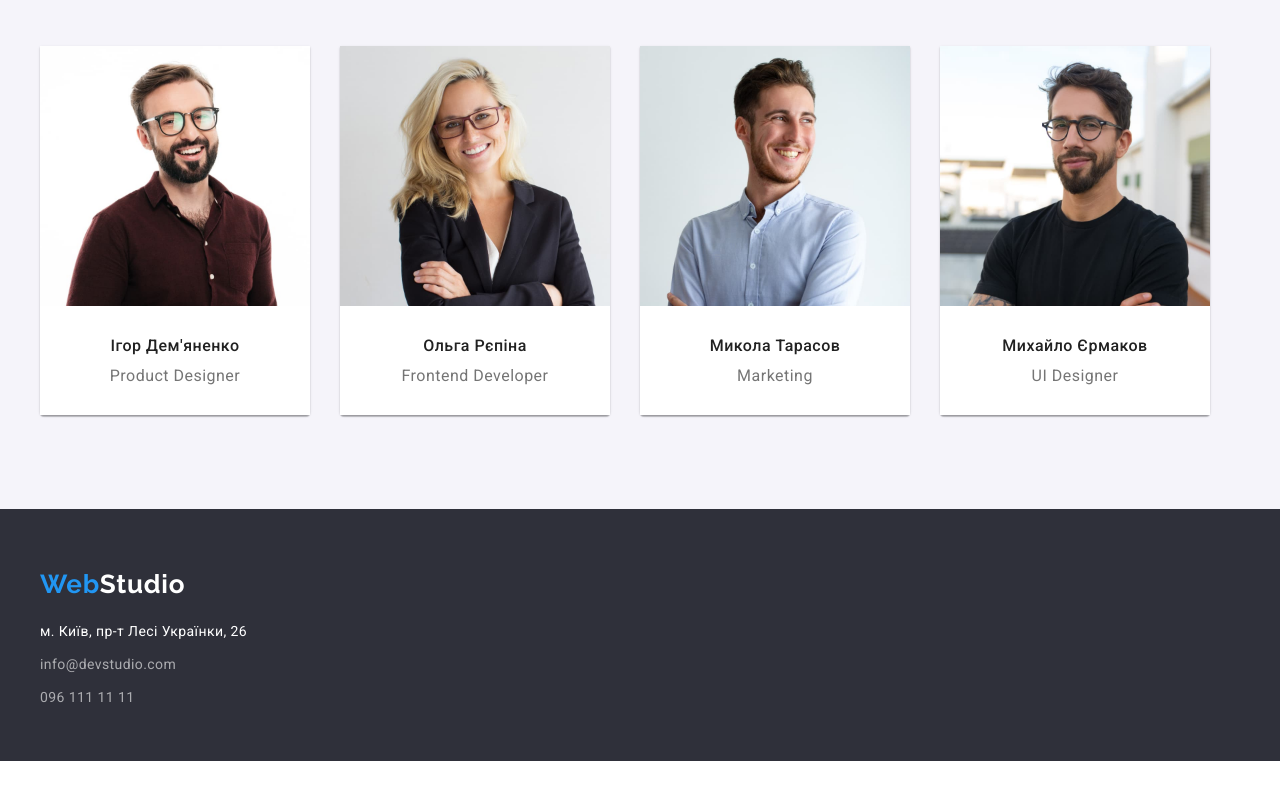
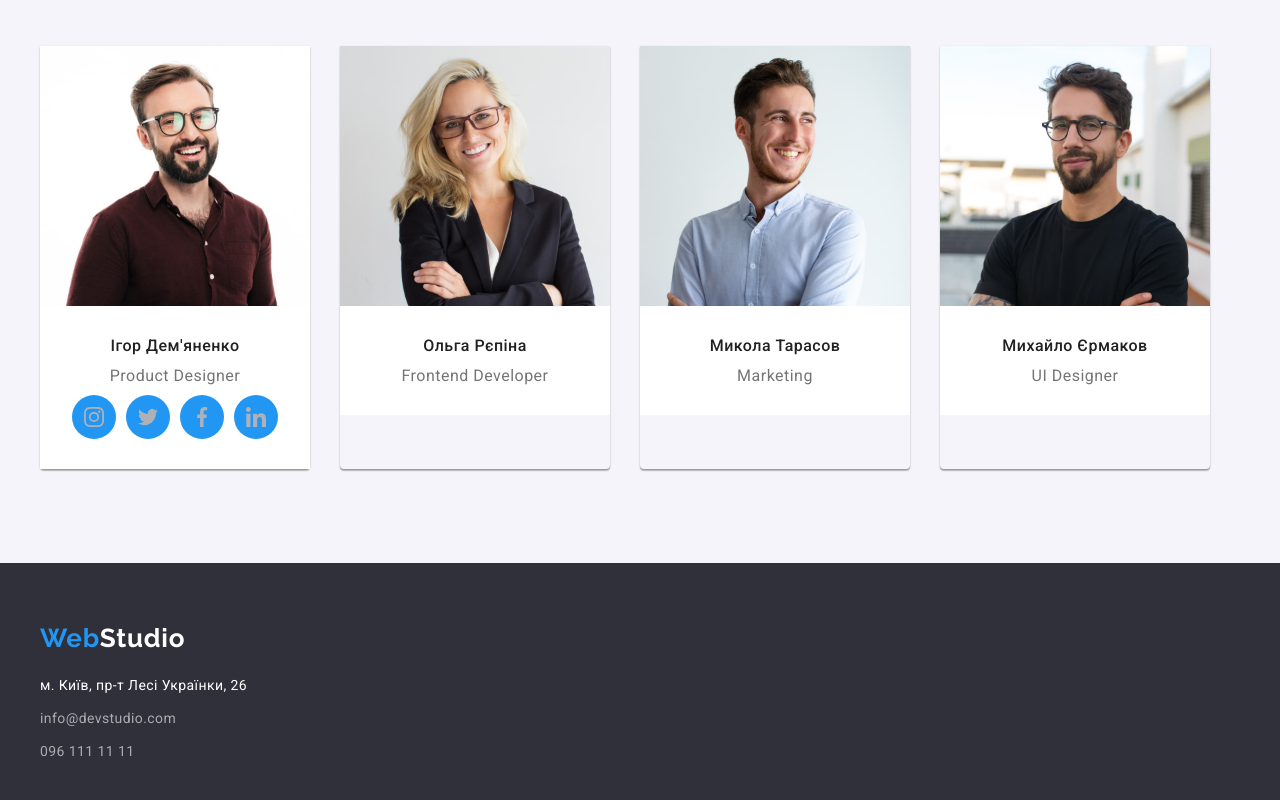
Before and after one commit to ladydg87ukr/goit-markup-hw-04, a plain HTML site: page index.html in a window 1280 px wide. Shown: the part 1742-2542 px from the top of the page. Before the commit the page ends 2503 px from the top, so only its background shows below. Drawn offline with nearby package versions, Linux system fonts and the light colour scheme.

Commit message:
Social Icons Blue Round

```diff
--- a/css/styles.css
+++ b/css/styles.css
@@ -265,6 +265,10 @@ body {
 
 /* Контактная информация */
 
+.header-contacts-icon {
+    margin-right: 10px;
+}
+
 .contacts {
   display: flex;
   font-weight: 500;
@@ -373,6 +377,28 @@ body {
   background-color: var(--section-ourteam-background-color);
 }
 
+.soc-icons-list {
+    padding: 0 0;
+    margin-top: 10px;
+    list-style: none;
+    gap: 10px;
+}
+
+.soc-icons-list,
+.soc-icons-item {
+    display: flex;
+    justify-content: center;
+    align-items: center;
+}
+
+.soc-icons-link {
+    padding: 12px;
+    width: 44px;
+    height: 44px;
+    border-radius: 50%;
+    background-color: var(--accent-text-color);
+}
+
 .features,
 .ourteam {
   padding-top: 94px;
@@ -393,6 +419,9 @@ body {
     height: 120px;
     background-color: var(--section-ourteam-background-color);
     margin-bottom: 30px;
+    display: flex;
+    justify-content:center;
+    align-items: center;
 }
 
 .features-block-icon {
--- a/index.html
+++ b/index.html
@@ -34,8 +34,18 @@
                 </nav>
                 <div class="container-contacts">
                     <ul class="contacts list">
-                        <li><a href="mailto:info@devstudio.com" class="link email-header">info@devstudio.com</a></li>
-                        <li><a href="tel:0961111111" class="link tel-header"> 096 111 11 11</a></li>
+                        <li>
+                            <a href="mailto:info@devstudio.com" class="link email-header">
+                                <svg class="header-contacts-icon" width="16px" height="12px">
+                                    <use href="./images/symbol-defs.svg#icon-envelope"></use>
+                            </svg> info@devstudio.com</a>
+                        </li>
+                        <li>
+                            <a href="tel:0961111111" class="link tel-header">
+                                <svg class="header-contacts-icon" width="10px" height="16px">
+                                    <use href="./images/symbol-defs.svg#icon-smartphone"></use>
+                            </svg> 096 111 11 11</a>
+                        </li>
                     </ul>
                 </div>
             </div>
@@ -131,6 +141,36 @@
                             <div class="list-our-substrate">
                                 <h3 class="maintextheader-team">Ігор Дем'яненко</h3>
                                 <p class="maintext-team" lang="en">Product Designer</p>
+                                <ul class="soc-icons-list">
+                                    <li class="soc-icons-item">
+                                        <a class="soc-icons-link">
+                                            <svg width="20px" height="20px">
+                                                <use href="./images/symbol-defs.svg#icon-instagram"></use>
+                                            </svg>
+                                        </a>
+                                    </li>
+                                    <li class="soc-icons-item">
+                                        <a class="soc-icons-link">
+                                            <svg width="20px" height="20px">
+                                                <use href="./images/symbol-defs.svg#icon-twitter"></use>
+                                            </svg>
+                                        </a>
+                                    </li>
+                                    <li class="soc-icons-item">
+                                        <a class="soc-icons-link">
+                                            <svg width="20px" height="20px">
+                                                <use href="./images/symbol-defs.svg#icon-facebook"></use>
+                                            </svg>
+                                        </a>
+                                    </li>
+                                    <li class="soc-icons-item">
+                                        <a class="soc-icons-link">
+                                            <svg width="20px" height="20px">
+                                                <use href="./images/symbol-defs.svg#icon-linkedin"></use>
+                                            </svg>
+                                        </a>
+                                    </li>
+                                </ul>
                             </div>
                     </li>
 
@@ -139,6 +179,7 @@
                             <div class="list-our-substrate">
                                 <h3 class="maintextheader-team">Ольга Рєпіна</h3>
                                 <p class="maintext-team" lang="en">Frontend Developer</p>
+
                             </div>
                     </li>
 
@@ -147,6 +188,8 @@
                             <div class="list-our-substrate">
                                 <h3 class="maintextheader-team">Микола Тарасов</h3>
                                 <p class="maintext-team" lang="en">Marketing</p>
+
+
                             </div>
                     </li>
 
@@ -155,6 +198,8 @@
                             <div class="list-our-substrate">
                                 <h3 class="maintextheader-team">Михайло Єрмаков</h3>
                                 <p class="maintext-team" lang="en">UI Designer</p>
+
+                            </div>
                     </li>
                 </ul>
             </div>
```
